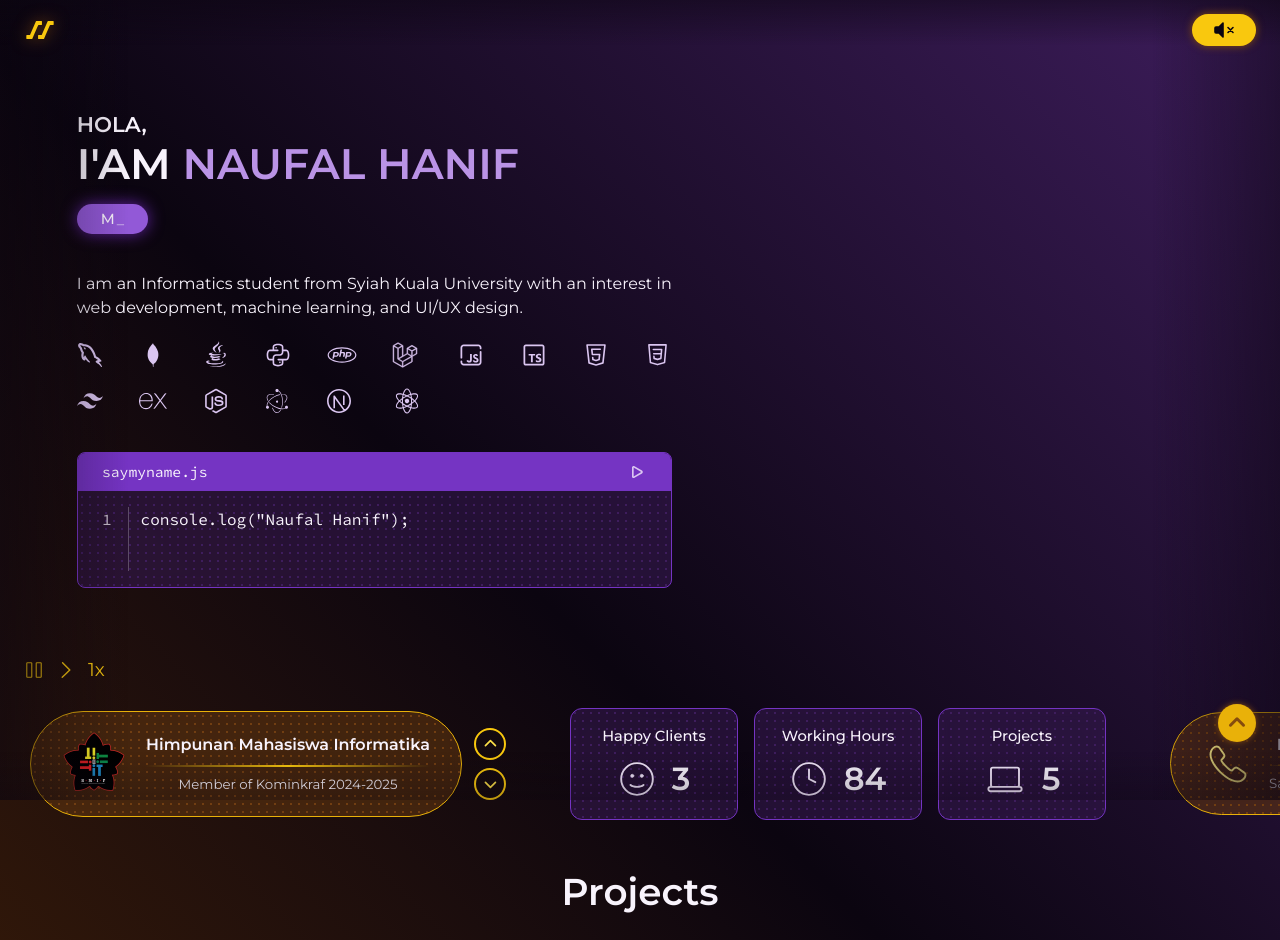
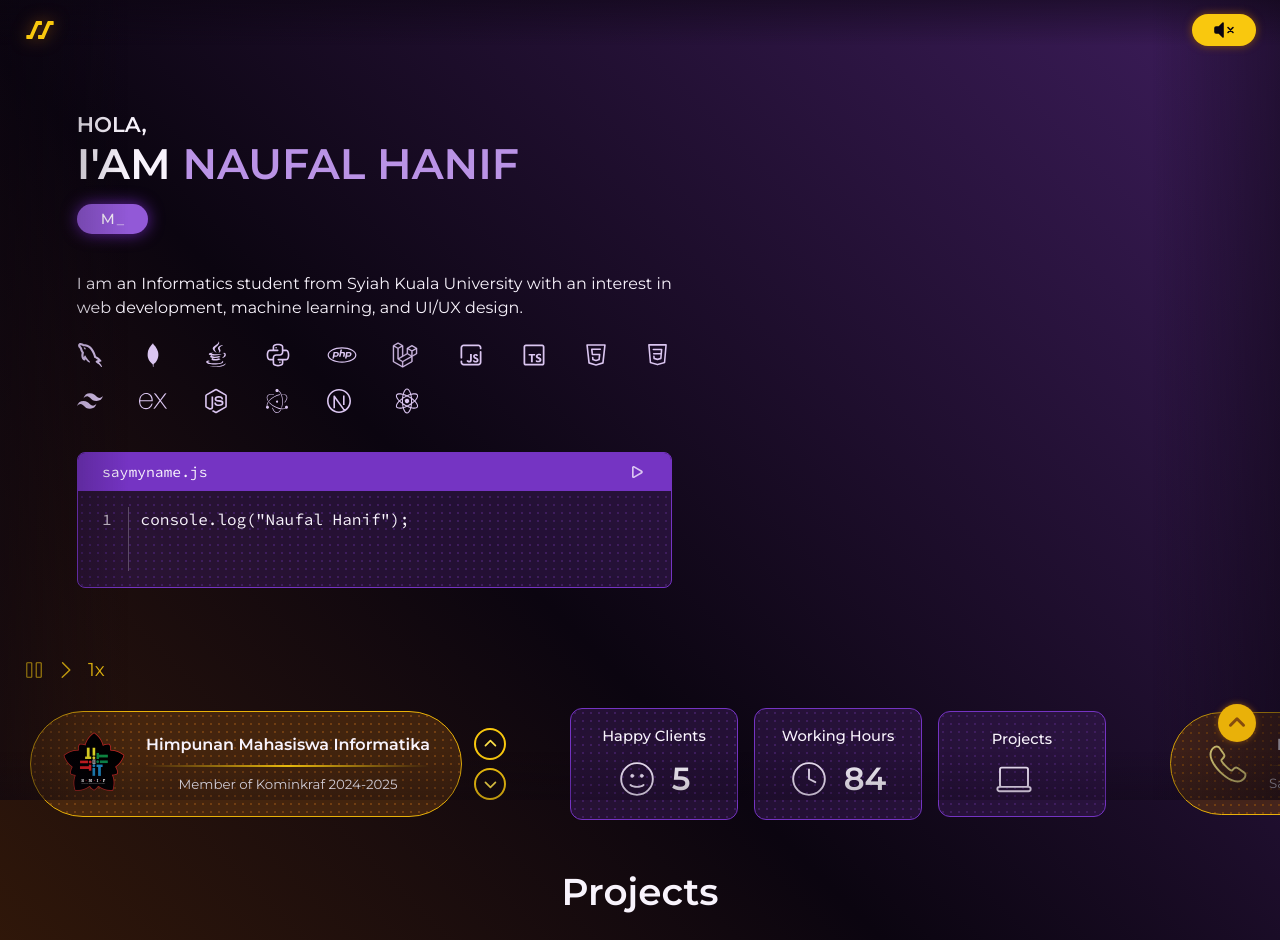
Before and after one commit to naufalhanif25/portfolio, a Next.js app: page / in a window 1280 px wide. Shown: the top 940 px of the page. Built offline with nearby package versions, Linux system fonts and the light colour scheme.

Commit message:
fix: happy clients and projects value

```diff
--- a/src/app/components/autoscroll.tsx
+++ b/src/app/components/autoscroll.tsx
@@ -7,9 +7,11 @@ import { Review } from "./review";
 export function AutoScroll({
     contactRef,
     scrollToElement,
+    totalProject,
 }: {
     contactRef: RefObject<HTMLElement | null>;
     scrollToElement: any;
+    totalProject: number;
 }) {
     const mainExpContainerRef = useRef<HTMLDivElement>(null);
     const childExpRef = useRef<HTMLSpanElement>(null);
@@ -173,7 +175,7 @@ export function AutoScroll({
             <div className="flex flex-row items-center justify-center gap-[16px]">
                 <Review
                     title="Happy Clients"
-                    value={3}
+                    value={5}
                     icon={
                         <Icons.SmileEmoji
                             className="size-[38px]"
@@ -195,7 +197,7 @@ export function AutoScroll({
                 />
                 <Review
                     title="Projects"
-                    value={5}
+                    value={totalProject}
                     icon={
                         <Icons.Laptop
                             className="size-[42px]"
```
